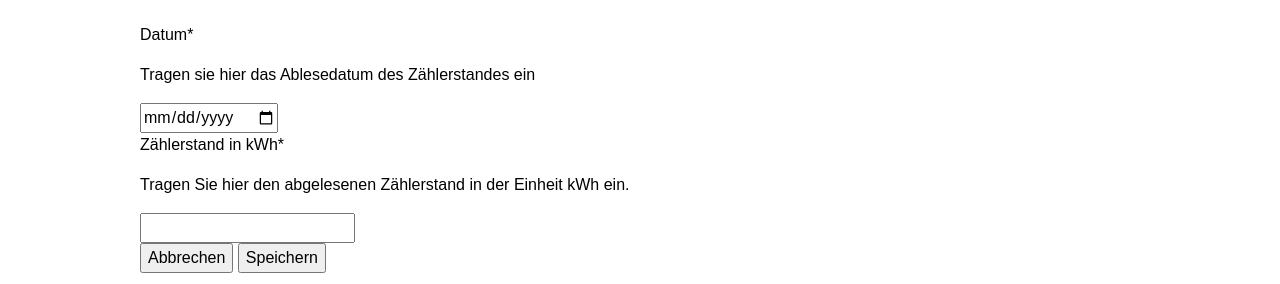
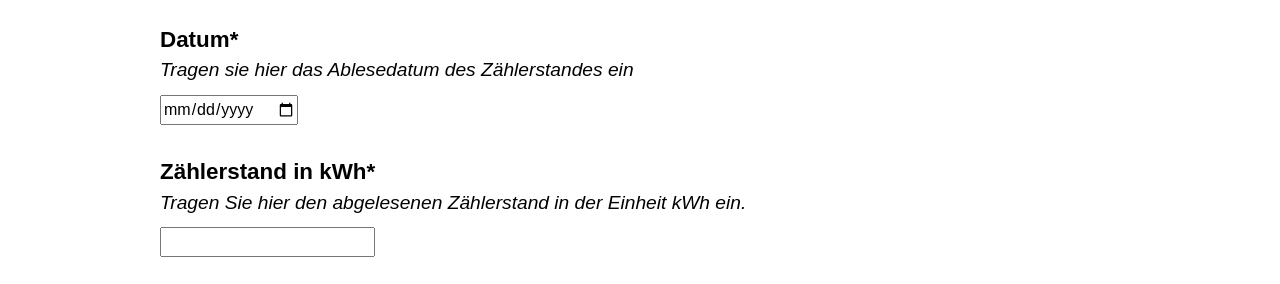
Before and after one commit to CoachAxxeT/baitando-dhbw-web-michaelF, a website: page erfassung.html in a window 1280 px wide. Shown: the part 203-487 px from the top of the page. Drawn offline with Linux system fonts and the light colour scheme.

Commit message:
3 files modified

```diff
--- a/css/common.css
+++ b/css/common.css
@@ -98,5 +98,4 @@ h1 {
 
 h2 {
   font-size: 1.3rem;
-  /*margin-top: 40px;*/
 }
--- a/css/erfassung.css
+++ b/css/erfassung.css
@@ -0,0 +1,18 @@
+form div {
+  margin-bottom: 30px;
+}
+
+form div p {
+  margin-top: 0;
+  margin-bottom: 10px;
+  font-style: italic;
+  font-size: 1.2rem;
+}
+.main-sideclearance{
+  margin-left: 20px;
+}
+
+.headline-label{
+  font-size: 1.4rem;
+  font-weight: bold;
+}
--- a/erfassung.html
+++ b/erfassung.html
@@ -3,6 +3,7 @@
 <head>
   <title>POWERTRACK</title>
   <link rel="stylesheet" href="css/common.css"/>
+  <link rel="stylesheet" href="css/erfassung.css"/>
 
 </head>
 
@@ -24,21 +25,21 @@
   </div>
 
 
-  <form>
+  <form class="main-sideclearance">
     <div>
-      <label for="datum">Datum*</label>
+      <label class="headline-label"for="datum">Datum*</label>
       <p>Tragen sie hier das Ablesedatum des Zählerstandes ein</p>
       <input id="datum" type="date">
     </div>
     <div>
-      <label for="zaehlerstand">Z&auml;hlerstand in kWh*</label>
+      <label class="headline-label"for="zaehlerstand">Z&auml;hlerstand in kWh*</label>
       <p>Tragen Sie hier den abgelesenen Zählerstand in der Einheit kWh ein. </p>
       <input id="zaehlerstand" type="number">
 
     </div>
   </form>
 
-  <div>
+  <div class="main-sideclearance">
   <a href="verwaltung.html"><button>Abbrechen</button></a>
   <a href="verwaltung.html"><button>Speichern</button></a>
   </div>
```
